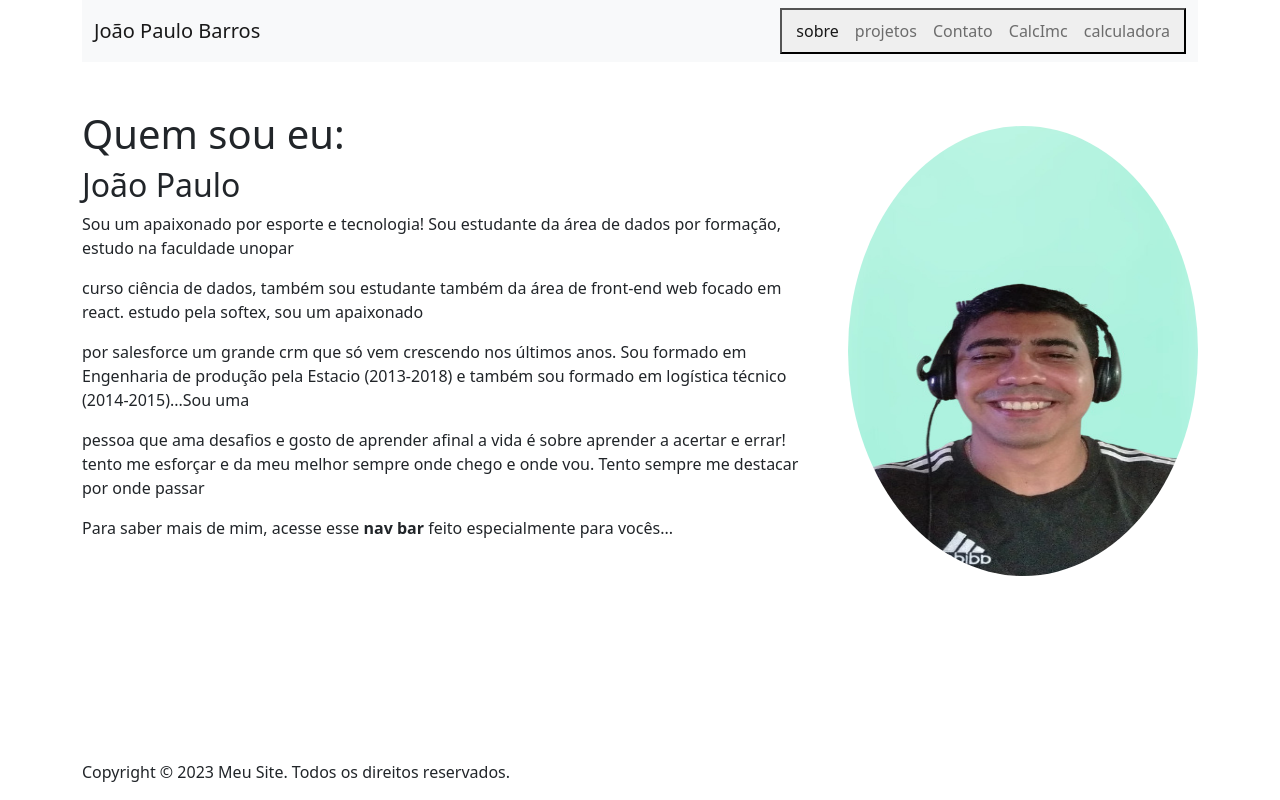
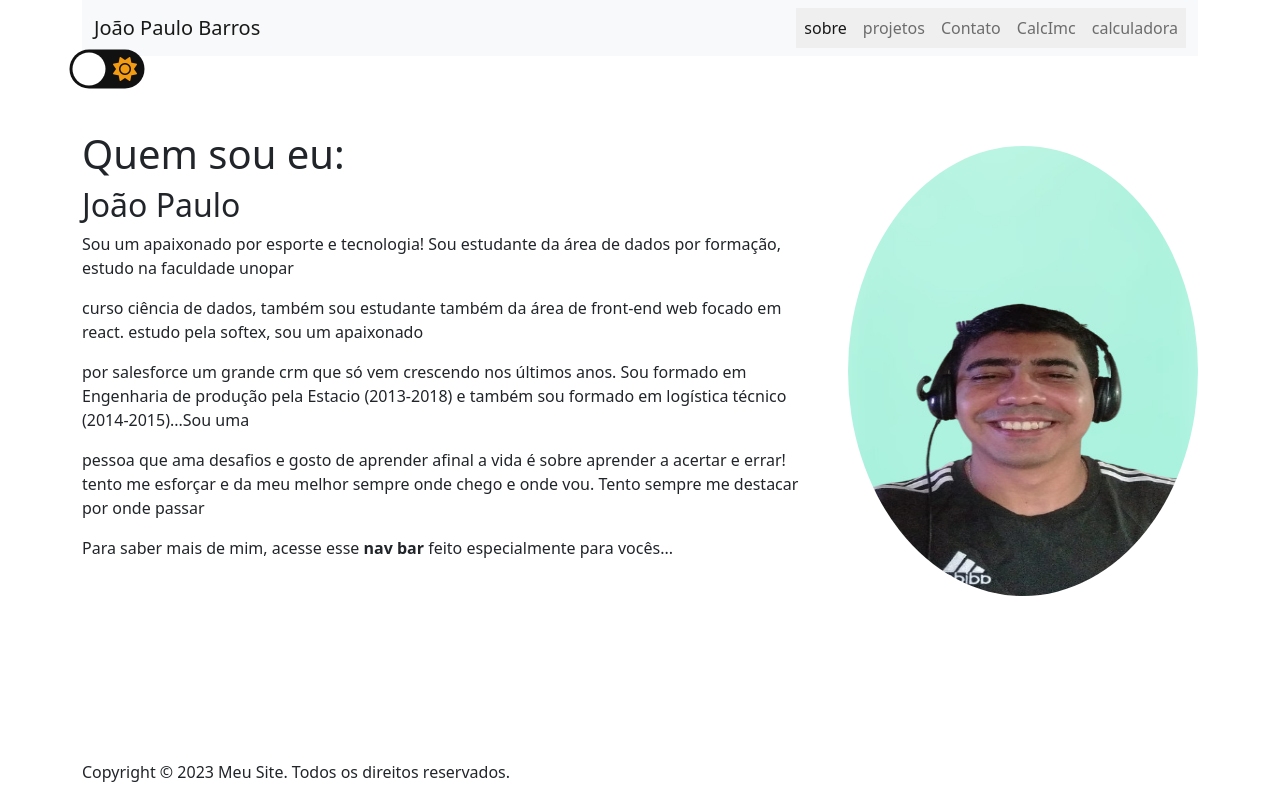
Before and after one commit to joaop92/Portfolio1, a plain HTML site: page index.html in a window 1280 px wide. Drawn offline with nearby package versions, Linux system fonts and the light colour scheme.

Commit message:
adicionando lightblack

```diff
--- a/index.html
+++ b/index.html
@@ -39,6 +39,16 @@
 </nav>
     </header>
     <main>
+      <input type="checkbox" class="checkbox" id="chk" />
+      <label class="label" for="chk"> <!--criei para o js  o "chk"-->
+        <i class="fas fa-moon"></i>
+        <i class="fas fa-sun"></i>
+        <div class="ball"></div>
+      </label>
+    </div>
+
+    <script src="script.js"></script>
+    <script src="https://kit.fontawesome.com/998c60ef77.js" crossorigin="anonymous"></script>
       </br>
         <img src="imagem/imagem.jpg" width="350" height="450" align="right">
     </br>
--- /dev/null
+++ b/script.js
@@ -0,0 +1,5 @@
+const chk = document.getElementById('chk')
+
+chk.addEventListener('change', () => {
+  document.body.classList.toggle('dark')
+})
--- a/styles3.css
+++ b/styles3.css
@@ -16,3 +16,73 @@ img{
     float: right;
 
 }
+
+@import url('https://fonts.googleapis.com/css?family=Muli&display=swap');
+* {
+  margin: 0;
+  padding: 0;
+  border: 0;
+  box-sizing: border-box;
+}
+
+body {
+  background-color: #fafafa;
+  display: flex;
+
+
+
+  height: 100vh;
+  margin: 0;
+  transition: background 0.2s linear;
+}
+
+body.dark {
+  background: #292c35;
+   color: #FFFFFF;
+}
+
+.checkbox {
+  opacity: 0;
+  position: absolute;
+}
+
+.label {
+  background-color: #111;
+  border-radius: 50px;
+  cursor: pointer;
+  display: flex;
+  justify-content: space-between;
+  align-items: center;
+
+  padding: 5px;
+  position: relative;
+  height: 26px;
+  width: 50px;
+  transform: scale(1.5);
+
+}
+
+
+.label .ball {
+  background-color: #fff;
+  border-radius: 50%;
+  position: absolute;
+  top: 2px;
+  left: 2px;
+  height: 22px;
+  width: 22px;
+  transform: translateX(0px);
+  transition: transform 0.2s linear;
+}
+
+.checkbox:checked + .label .ball {
+  transform: translateX(24px);
+}
+
+.fa-moon {
+  color: #f1c40f;
+}
+
+.fa-sun {
+  color: #f39c12;
+}
```
Also changed, not shown: imagem/lua.png (added), imagem/sol.png (added).
